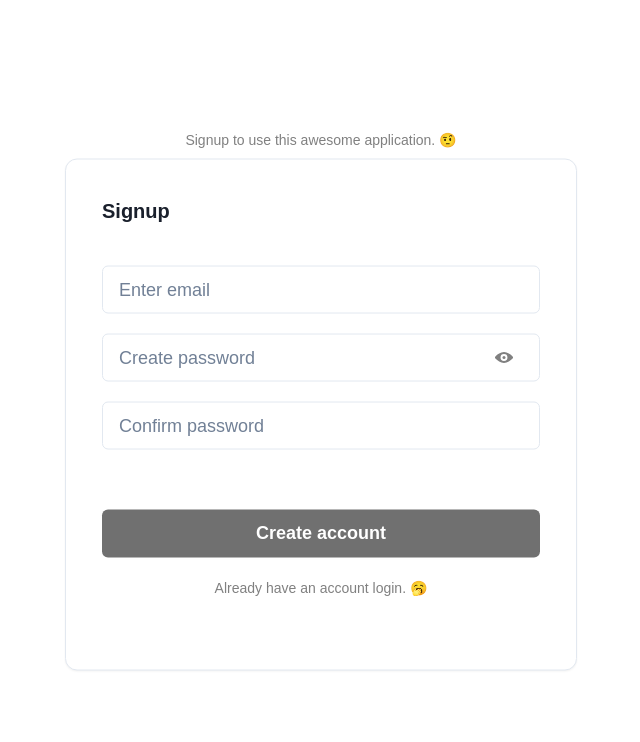
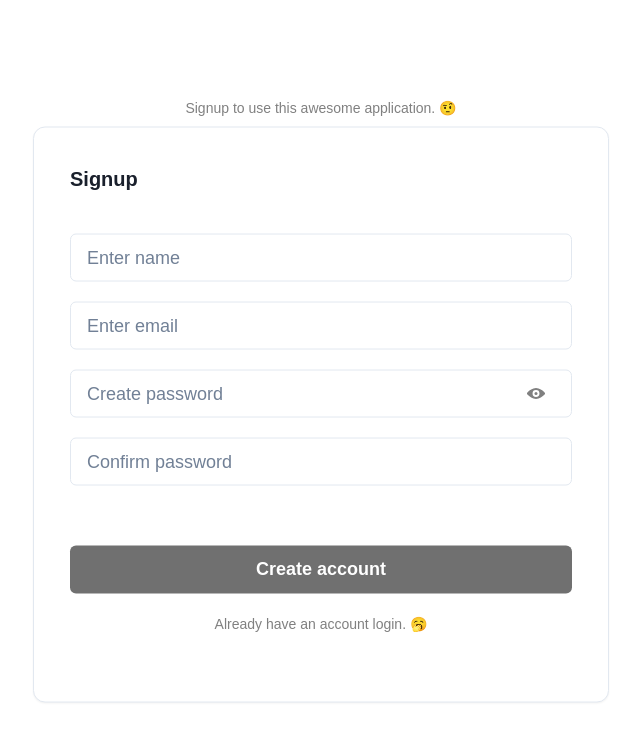
Before and after one commit to raffyamoguis/applitrack, a React (Vite) app: page /signup in a window 1280 px wide. Shown: the top 742 px of the page, without its empty margins (319-959 px from the left). Built offline with nearby package versions, Linux system fonts and the light colour scheme; no server answers; a web font is replaced by a local one.

Commit message:
added react-hook-form

```diff
--- a/package.json
+++ b/package.json
@@ -19,6 +19,7 @@
     "framer-motion": "^10.12.18",
     "react": "^18.2.0",
     "react-dom": "^18.2.0",
+    "react-hook-form": "^7.45.2",
     "react-query": "^3.39.3",
     "react-router-dom": "^6.14.1",
     "zustand": "^4.3.9"
--- a/src/pages/auth/Signup.tsx
+++ b/src/pages/auth/Signup.tsx
@@ -1,4 +1,4 @@
-import React, { useState, useEffect } from "react";
+import React, { useState } from "react";
 import { Link as ReactLink } from "react-router-dom";
 import {
   Box,
@@ -16,33 +16,31 @@ import {
   FormErrorMessage,
 } from "@chakra-ui/react";
 import { ViewIcon, ViewOffIcon } from "@chakra-ui/icons";
-import { ID } from "appwrite";
-import { account } from "../../appwriteConfig";
+import { useForm } from "react-hook-form";
+import { useAuth } from "../../utils/AuthContext";
+
+interface FormInput {
+  name: string;
+  email: string;
+  password: string;
+  cpassword: string;
+}
 
 const Login: React.FC = () => {
+  const {
+    register,
+    handleSubmit,
+    watch,
+    formState: { errors },
+  } = useForm<FormInput>();
   const [show, setShow] = useState(false);
   const handleClick = () => setShow(!show);
-  const [matchPassword, setMatchPassword] = useState<boolean>(true);
+  const { handleUserRegister } = useAuth();
 
-  const [email, setEmail] = useState<string>("");
-  const [password, setPassword] = useState<string>("");
-  const [cpassword, setCPassword] = useState<string>("");
-
-  const handleCreateAccount = async (e: React.FormEvent) => {
-    e.preventDefault();
-    if (password.length >= 8) {
-      const result = await account.create(ID.unique(), email, password);
-      console.log(result);
-    }
+  const onSubmit = (data: FormInput) => {
+    handleUserRegister(data);
   };
 
-  useEffect(() => {
-    setMatchPassword(checkPassword());
-  }, [password, cpassword]);
-
-  const checkPassword = () => {
-    return password === cpassword;
-  };
   return (
     <Box position="relative" h="100vh">
       <AbsoluteCenter p="4" color="gray" axis="both">
@@ -50,8 +48,8 @@ const Login: React.FC = () => {
           Signup to use this awesome application. 🤨
         </Text>
         <Card
-          boxSize={{ base: "xs", sm: "md", md: "lg" }}
-          h={{ base: "sm", sm: "md" }}
+          boxSize={{ base: "xs", sm: "md", md: "xl" }}
+          h={{ base: "md", sm: "lg" }}
           borderRadius="xl"
           variant="outline"
           shadow="sm"
@@ -61,31 +59,64 @@ const Login: React.FC = () => {
             <Text as="b" fontSize="xl">
               Signup
             </Text>
-            <form onSubmit={handleCreateAccount}>
+            <form onSubmit={handleSubmit(onSubmit)}>
+              <FormControl isInvalid={!!errors.name?.message}>
                 <Input
-                type="email"
-                placeholder="Enter email"
+                  id="name"
+                  type="text"
+                  placeholder="Enter name"
                   size={{ base: "md", md: "lg" }}
                   mt={{ base: "6", sm: "10", md: "20" }}
                   mb={{ base: "3", sm: "5" }}
                   focusBorderColor="#2f2f31"
-                value={email}
-                onChange={(e) => setEmail(e.target.value)}
-                required
+                  {...register("name", {
+                    required: "This is required",
+                    maxLength: 10,
+                  })}
                 />
-              <FormControl isInvalid={!matchPassword}>
+                <FormErrorMessage mt="-4" mb="2">
+                  {errors.name && errors.name.message}
+                </FormErrorMessage>
+              </FormControl>
+              <FormControl isInvalid={!!errors.email?.message}>
+                <Input
+                  id="email"
+                  type="text"
+                  placeholder="Enter email"
+                  size={{ base: "md", md: "lg" }}
+                  mb={{ base: "3", sm: "5" }}
+                  focusBorderColor="#2f2f31"
+                  {...register("email", {
+                    required: "This is required",
+                    pattern: {
+                      value: /^[A-Z0-9._%+-]+@[A-Z0-9.-]+\.[A-Z]{2,}$/i,
+                      message: "Invalid email address",
+                    },
+                  })}
+                />
+                <FormErrorMessage mt="-4" mb="2">
+                  {errors.email && errors.email.message}
+                </FormErrorMessage>
+              </FormControl>
+              <FormControl isInvalid={!!errors.password?.message}>
                 <InputGroup
                   mb={{ base: "3", sm: "5" }}
                   size={{ base: "md", md: "lg" }}
                   alignItems="center"
                 >
                   <Input
+                    id="password"
                     pr="4.5rem"
                     type={show ? "text" : "password"}
                     placeholder="Create password"
                     focusBorderColor="#2f2f31"
-                    value={password}
-                    onChange={(e) => setPassword(e.target.value)}
+                    {...register("password", {
+                      required: "Password is required",
+                      minLength: {
+                        value: 8,
+                        message: "Password must be at least 8 characters long",
+                      },
+                    })}
                   />
                   <Flex alignItems="center">
                     <InputRightElement
@@ -101,27 +132,33 @@ const Login: React.FC = () => {
                     </InputRightElement>
                   </Flex>
                 </InputGroup>
+                <FormErrorMessage mt="-4" mb="2">
+                  {errors.password && errors.password.message}
+                </FormErrorMessage>
               </FormControl>
 
-              <FormControl isInvalid={!matchPassword}>
+              <FormControl isInvalid={!!errors.cpassword?.message}>
                 <InputGroup
                   mb={{ base: "3", sm: "5" }}
                   size={{ base: "md", md: "lg" }}
                 >
                   <Input
+                    id="cpassword"
                     pr="4.5rem"
                     type={show ? "text" : "password"}
                     placeholder="Confirm password"
                     focusBorderColor="#2f2f31"
-                    value={cpassword}
-                    onChange={(e) => setCPassword(e.target.value)}
+                    {...register("cpassword", {
+                      required: "This is required",
+                      validate: (value) =>
+                        value === watch("password") ||
+                        "The passwords do not match",
+                    })}
                   />
                 </InputGroup>
-                {!matchPassword && (
                 <FormErrorMessage mt="-4" mb="2">
-                    Password doesnt match!
+                  {errors.cpassword && errors.cpassword.message}
                 </FormErrorMessage>
-                )}
               </FormControl>
               <Button
                 type="submit"
--- a/src/utils/AuthContext.tsx
+++ b/src/utils/AuthContext.tsx
@@ -1,16 +1,19 @@
 import React, { createContext, useState, useEffect, useContext } from "react";
+import { ID } from "appwrite";
 import { useNavigate } from "react-router-dom";
 import { account } from "../appwriteConfig";
 
 interface AuthContextData {
   user: any; // Replace 'any' with the actual type of your user object
   handleUserLogin: (e: React.FormEvent, credentials: any) => void;
+  handleUserRegister: (credentials: any) => void;
   handleUserLogout: () => void;
 }
 
 const AuthContext = createContext<AuthContextData>({
   user: null,
   handleUserLogin: (_e: React.FormEvent, _credentials: any) => {},
+  handleUserRegister: (_credentials: any) => {},
   handleUserLogout: () => {},
 });
 
@@ -50,6 +53,20 @@ export const AuthProvider: React.FC<Props> = ({ children }) => {
     }
   };
 
+  const handleUserRegister = async (credentials: any) => {
+    try {
+      const result = await account.create(
+        ID.unique(),
+        credentials.email,
+        credentials.password,
+        credentials.name
+      );
+      console.log(result);
+    } catch (error) {
+      console.log(error);
+    }
+  };
+
   const handleUserLogout = async () => {
     await account.deleteSession("current");
     setUser(null);
@@ -58,6 +75,7 @@ export const AuthProvider: React.FC<Props> = ({ children }) => {
   const contextData = {
     user,
     handleUserLogin,
+    handleUserRegister,
     handleUserLogout,
   };
 
```
Also changed, not shown: 1 other file (tests, documents, lock files or other folders). Lines whose indentation alone changed are shown as unchanged.
